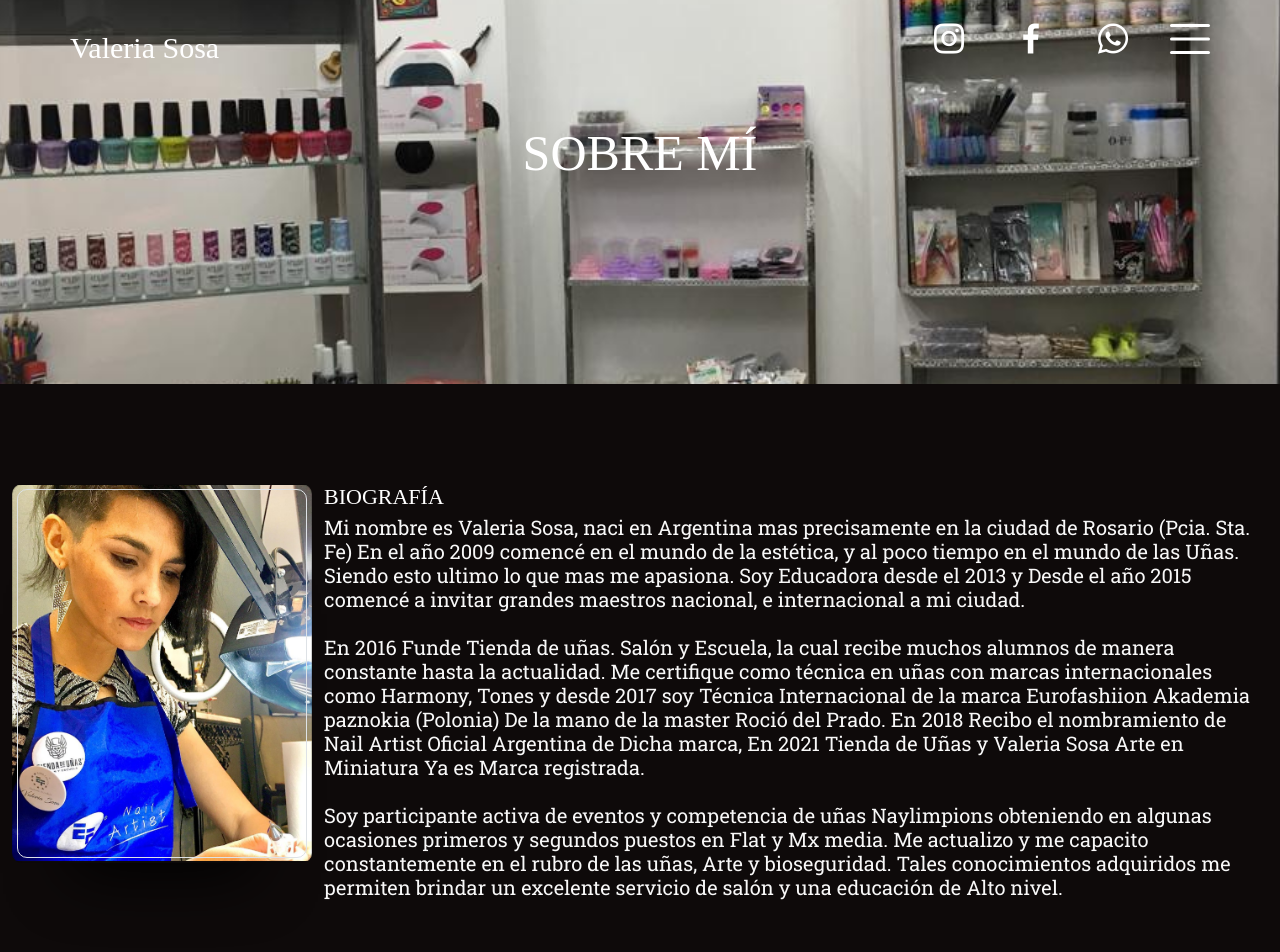
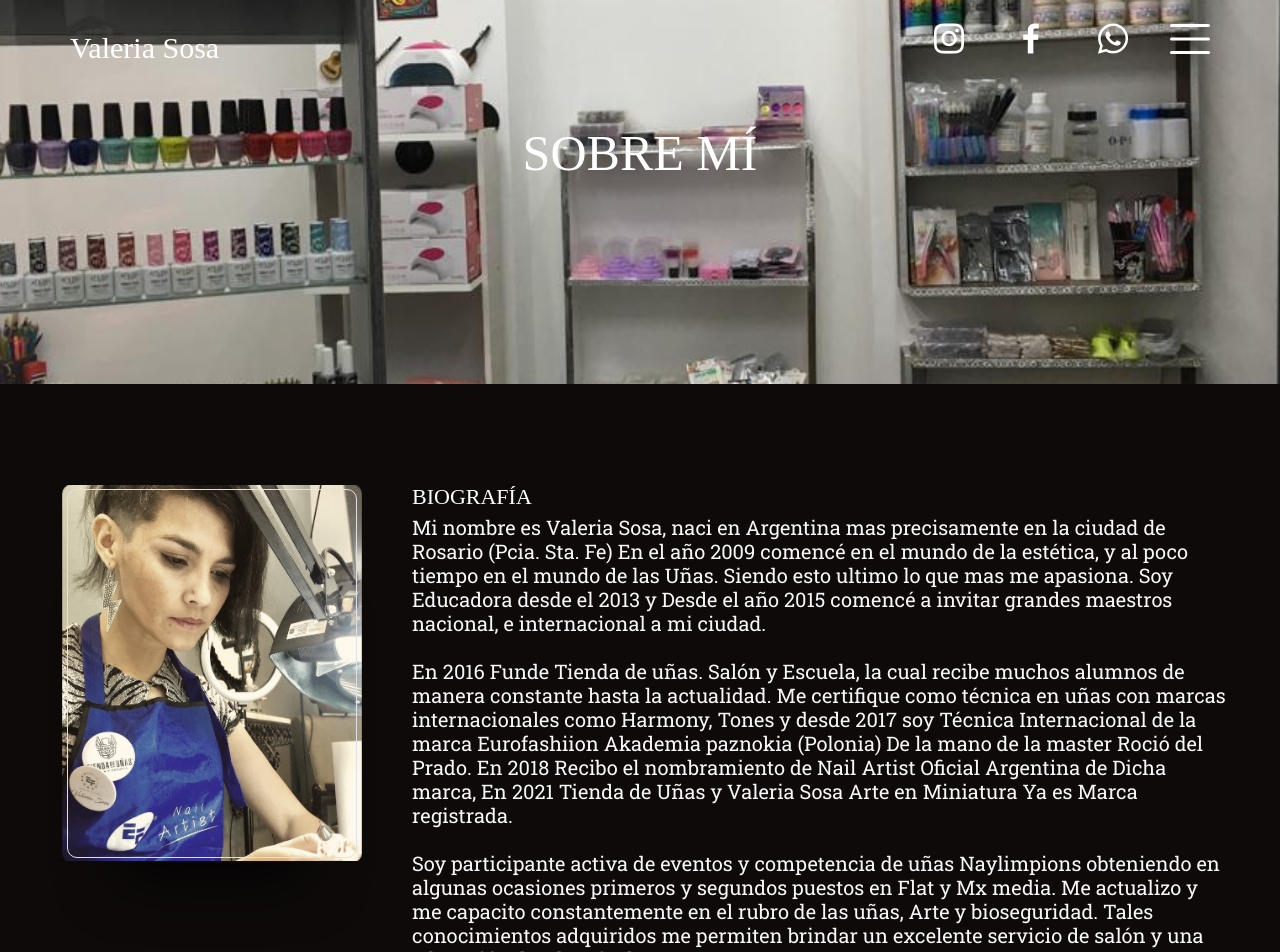
Before and after one commit to MatiasColazo1/tdu-page, an Angular app in the folder Cliente/: page /sobremi in a window 1280 px wide. Shown: the top 952 px of the page. Built offline with nearby package versions, Linux system fonts and the light colour scheme; a web font is replaced by a local one.

Commit message:
arreglos en sobre mi

```diff
--- a/Cliente/src/app/components/sobremi/sobremi.component.css
+++ b/Cliente/src/app/components/sobremi/sobremi.component.css
@@ -66,7 +66,8 @@ h6 {
     display: flex;
     justify-content: center;
     align-items: flex-start;
-    margin-right: 20px;
+    padding-right: 50px;
+    padding-left: 50px;
 }
 
 .info {
@@ -90,6 +91,7 @@ h6 {
     display: flex;
     justify-content: space-around;
     margin: 0 auto;
+    padding-right: 50px;
 }
 
 .border {
@@ -102,7 +104,7 @@ h6 {
 }
 
 .border:hover {
-    border: 1px solid #fff;
+    border: 1px solid #8F0408;
 }
 
 .card {
@@ -121,20 +123,20 @@ h6 {
 }
 
 .card0 {
-    background: url("../../../assets/tdu-sobremi.png") center center no-repeat;
+    background: url("../../../assets/tdu-sobremi.jpg") center center no-repeat;
     background-size: 300px;
 }
 
 .card0:hover {
-    background: url("../../../assets/tdu-sobremi.png") left center no-repeat;
-    background-size: 600px;
+    background: url("../../../assets/tdu-sobremi.jpg") left center no-repeat;
+    background-size: 400px;
 }
 
 .card0:hover h2 {
     opacity: 1;
 }
 
-.card0:hover .fa {
+.card0:hover .bx {
     opacity: 1;
 }
 
@@ -146,15 +148,28 @@ h2 {
     transition: opacity 1s;
 }
 
-.fa {
+.bx {
     opacity: 0;
     transition: opacity 1s;
+    font-size: 30px;
+}
+
+.bxl-instagram{
+    color: #ff5395;
+}
+
+.bxl-facebook{
+    color: #2ab8ff;
+}
+
+.bxl-whatsapp{
+    color: #00db4d;
 }
 
 .icons {
     position: absolute;
-    fill: #fff;
-    color: #fff;
+    fill: #8F0408;
+    color: #b41515;
     height: 130px;
     top: 226px;
     width: 50px;
--- a/Cliente/src/app/components/sobremi/sobremi.component.html
+++ b/Cliente/src/app/components/sobremi/sobremi.component.html
@@ -12,11 +12,9 @@
                 <div class="border">
                     <h2>Valeria Sosa</h2>
                     <div class="icons">
-                        <i class="fa fa-codepen" aria-hidden="true"></i>
-                        <i class="fa fa-instagram" aria-hidden="true"></i>
-                        <i class="fa fa-dribbble" aria-hidden="true"></i>
-                        <i class="fa fa-twitter" aria-hidden="true"></i>
-                        <i class="fa fa-facebook" aria-hidden="true"></i>
+                        <a href="https://www.instagram.com/tdu_valesosa/" target="_blank"><i class='bx bxl-instagram' aria-hidden="true"></i></a>
+                        <a href="https://www.facebook.com/p/Tienda-de-U%C3%B1as-Sal%C3%B3n-EscuelaRockandRoll-100046421606458" target="_blank"><i class='bx bxl-facebook' aria-hidden="true" ></i></a>
+                        <a href="https://wa.me/3412525386" target="_blank"><i class='bx bxl-whatsapp'aria-hidden="true" ></i></a>
                     </div>
                 </div>
             </div>
```
Also changed, not shown: Cliente/src/assets/tdu-sobremi.jpg (added), Cliente/src/assets/tdu-sobremi.png (deleted).
